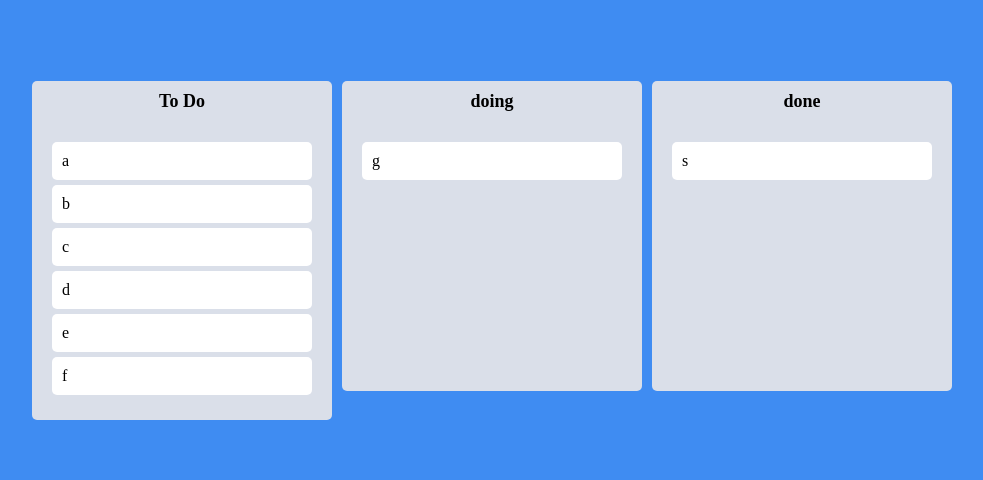
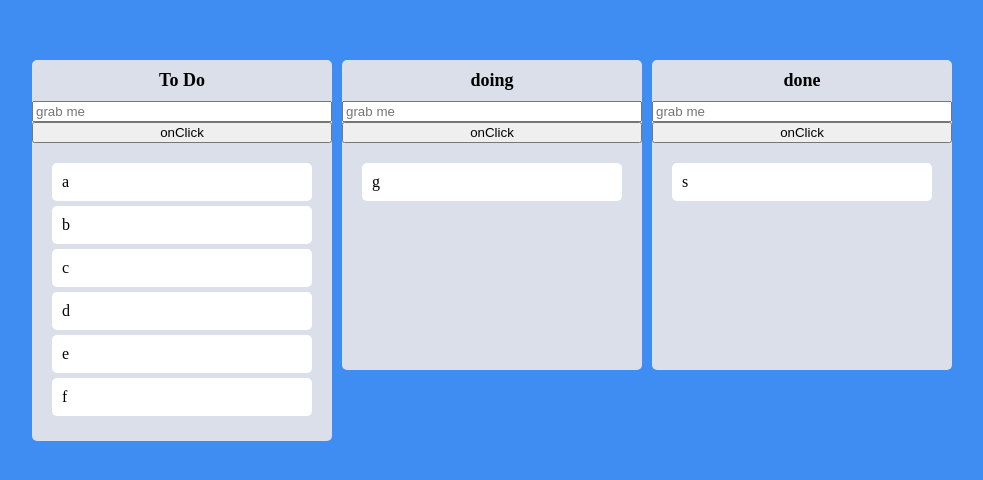
Before and after one commit to pung8146/TRELLO_CLONE, a React (Create React App) app: page / in a window 1280 px wide. Shown: the part 150-630 px from the top of the page, without its empty margins (148-1131 px from the left). Built offline with nearby package versions, Linux system fonts and the light colour scheme.

Commit message:
버튼으로 포커스 전해주기

```diff
--- a/src/Components/Board.tsx
+++ b/src/Components/Board.tsx
@@ -1,3 +1,4 @@
+import { useRef } from "react";
 import { Droppable } from "react-beautiful-dnd";
 import styled from "styled-components";
 import DragabbleCard from "./DragabbleCard";
@@ -39,9 +40,15 @@ interface IBoardProps {
   boardId: string;
 }
 function Board({ toDos, boardId }: IBoardProps) {
+  const inputRef = useRef<HTMLInputElement>(null);
+  const onClick = () => {
+    inputRef.current?.focus();
+  };
   return (
     <Wrapper>
       <Title>{boardId}</Title>
+      <input ref={inputRef} placeholder="grab me" />
+      <button onClick={onClick}>onClick</button>
       <Droppable droppableId={boardId}>
         {(magic, info) => (
           <Area
```
